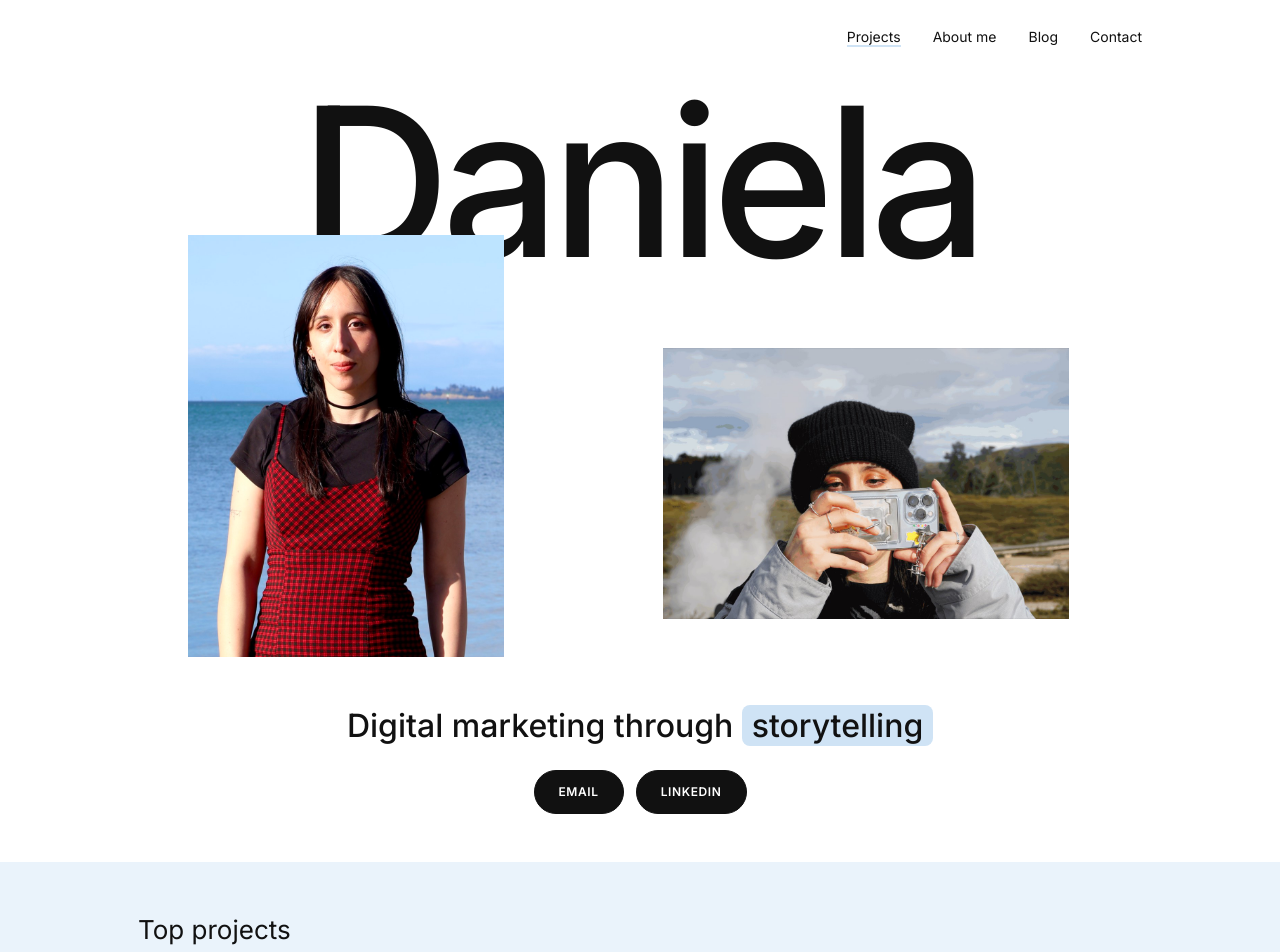
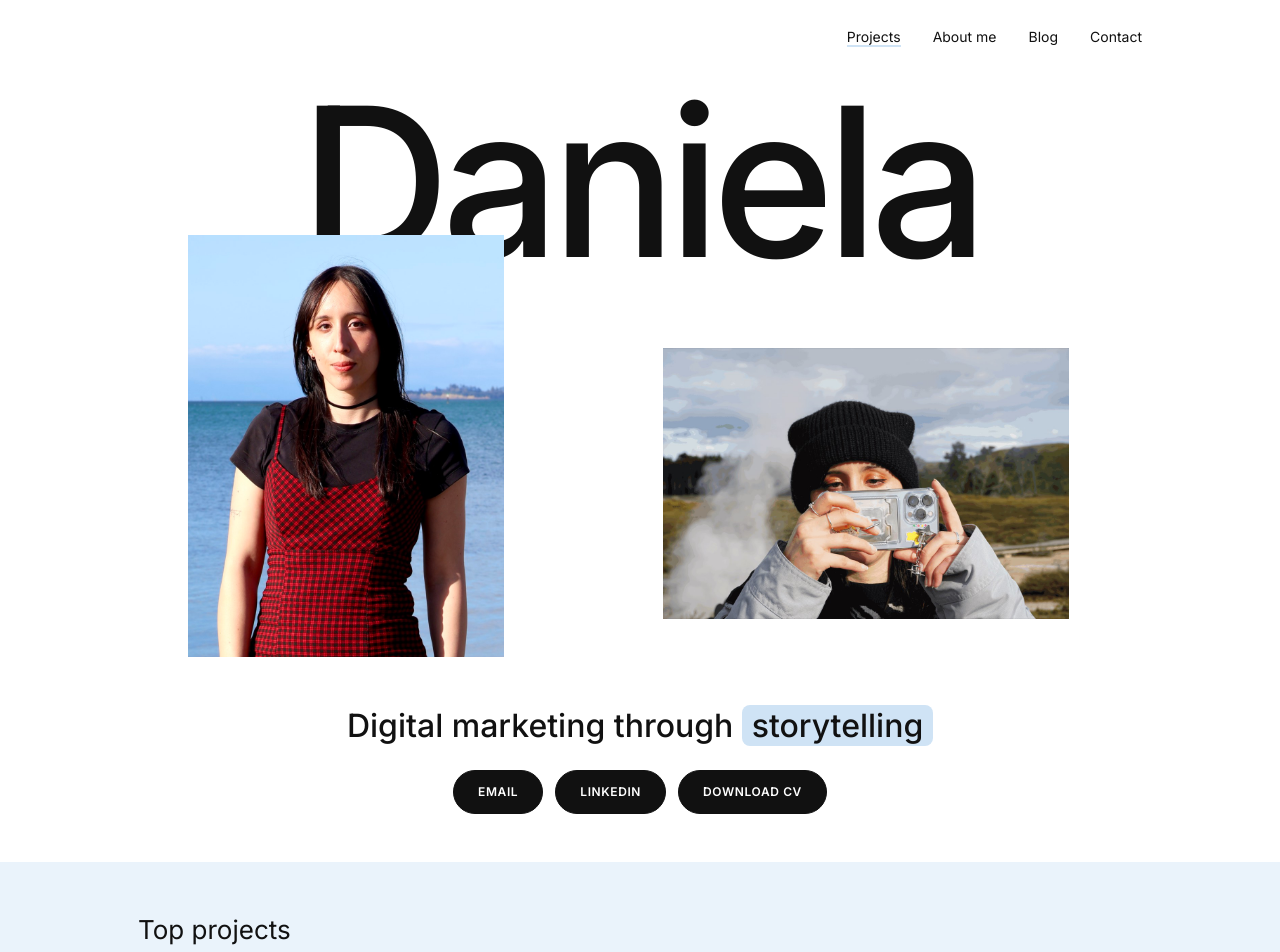
Before and after one commit to cvallescristian/dani-portfolio, a React (Vite) app: page / in a window 1280 px wide. Shown: the top 952 px of the page. Built offline with nearby package versions, Linux system fonts and the light colour scheme.

Commit message:
feat: add downloadable cv

```diff
--- a/src/components/ContactLinks.tsx
+++ b/src/components/ContactLinks.tsx
@@ -9,14 +9,14 @@ function ContactLinks({ centered = false }: ContactLinksProps) {
   return (
     <ul className={`contact-links ${centered ? 'contact-links--centered' : ''}`}>
       {profile.contacts.map((contact) => {
-        const isExternal = contact.url.startsWith('http')
+        const opensNewTab = !contact.url.startsWith('mailto:')
         return (
           <li key={contact.label}>
             <a
               className="contact-links__link"
               href={contact.url}
-              target={isExternal ? '_blank' : undefined}
-              rel={isExternal ? 'noopener noreferrer' : undefined}
+              target={opensNewTab ? '_blank' : undefined}
+              rel={opensNewTab ? 'noopener noreferrer' : undefined}
             >
               {contact.label}
             </a>
--- a/src/data/profile.ts
+++ b/src/data/profile.ts
@@ -79,5 +79,6 @@ export const profile: Profile = {
   contacts: [
     { label: 'Email', url: 'mailto:danielaiprzs@gmail.com' },
     { label: 'LinkedIn', url: 'https://www.linkedin.com/in/danielaips/' },
+    { label: 'Download CV', url: `${import.meta.env.BASE_URL}Daniela-Perez-Sanchez-CV.pdf` },
   ],
 }
```
Also changed, not shown: 1 other file (tests, documents, lock files or other folders).
